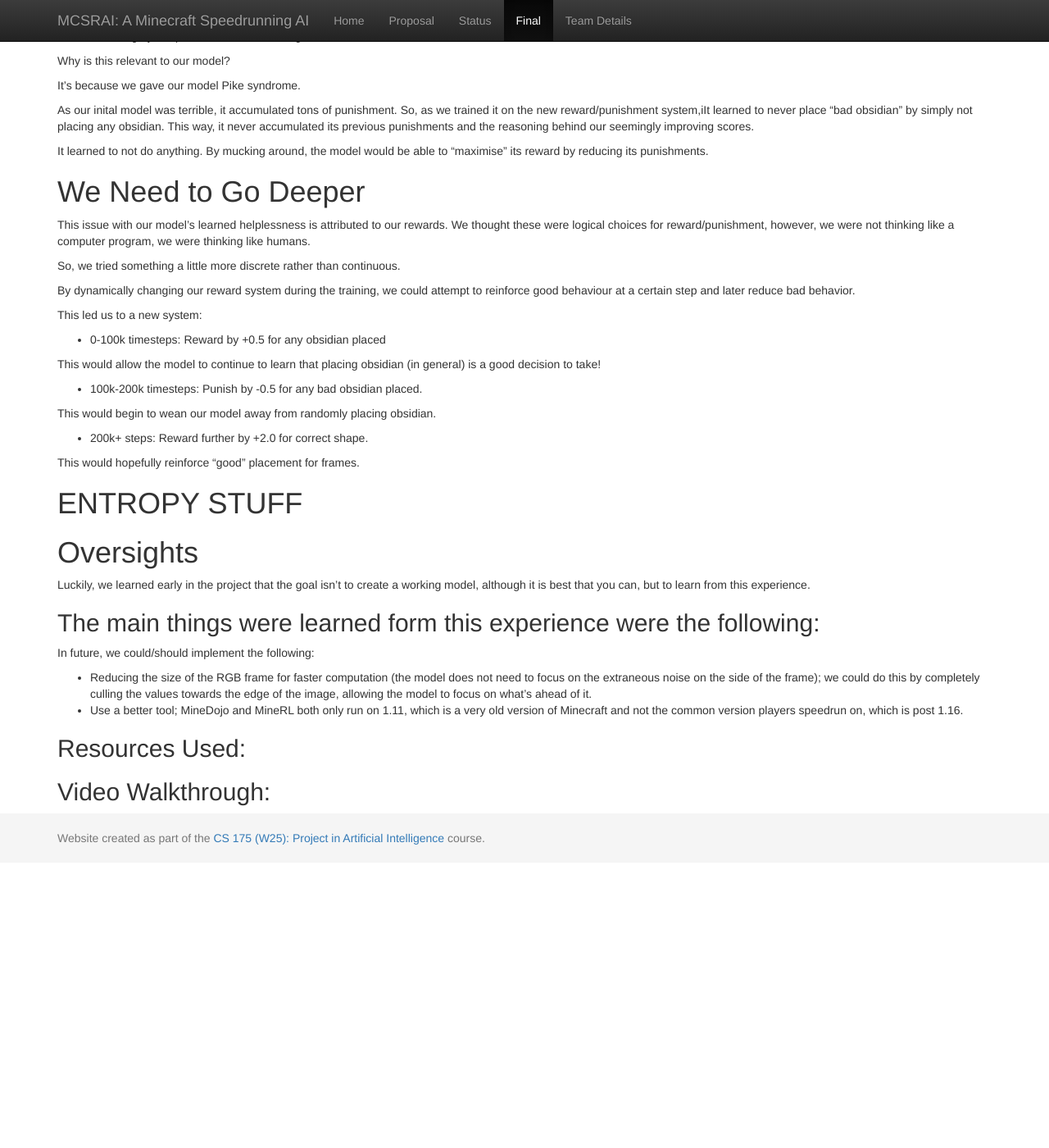
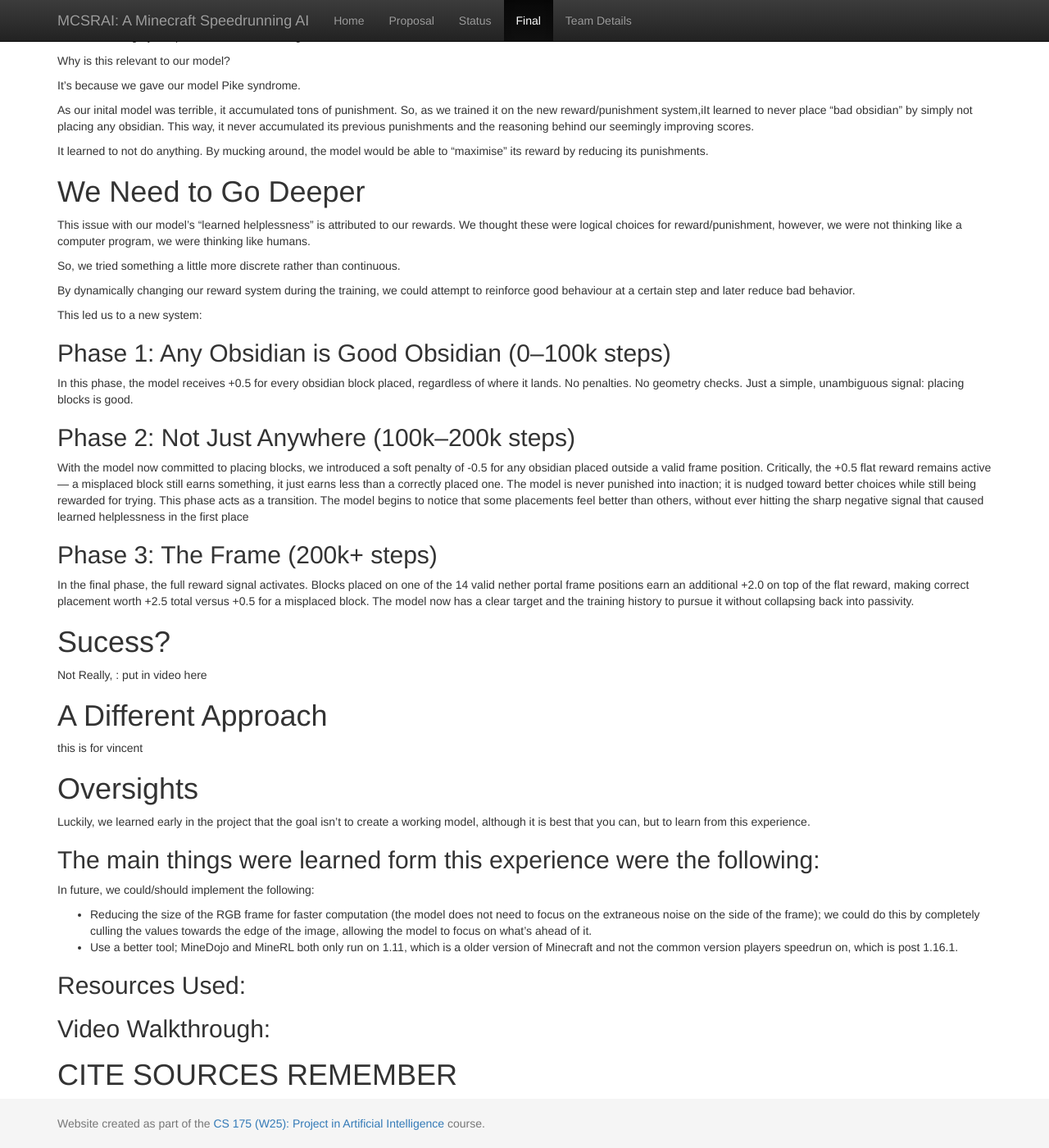
Before and after one commit to freakmykappachunguslife/MCSRAI, a Jekyll site: the page built from docs/final.md, in a window 1280 px wide and 1400 px high, scrolled down 2212 px. Shown: the whole window at 82% size. Built offline with Jekyll 4.4.1, drawn with Linux system fonts in a browser that asks for light colours; before the commit the page ends 3264 px from its top, so only the background shows below that.

Commit message:
added reward shaping doc

```diff
--- a/docs/final.md
+++ b/docs/final.md
@@ -117,26 +117,29 @@ It learned to not do anything. By mucking around, the model would be able to "ma
 
 # We Need to Go Deeper
 
-This issue with our model's learned helplessness is attributed to our rewards. We thought these were logical choices for reward/punishment, however, we were not thinking like a computer program, we were thinking like humans.
+This issue with our model's "learned helplessness" is attributed to our rewards. We thought these were logical choices for reward/punishment, however, we were not thinking like a computer program, we were thinking like humans.
 
 So, we tried something a little more discrete rather than continuous.
 
 By dynamically changing our reward system during the training, we could attempt to reinforce good behaviour at a certain step and later reduce bad behavior.
 
 This led us to a new system:
-- 0-100k timesteps: Reward by +0.5 for any obsidian placed
+## Phase 1: Any Obsidian is Good Obsidian (0–100k steps)
+In this phase, the model receives +0.5 for every obsidian block placed, regardless of where it lands. No penalties. No geometry checks. Just a simple, unambiguous signal: placing blocks is good.
 
-This would allow the model to continue to learn that placing obsidian (in general) is a good decision to take!
+## Phase 2: Not Just Anywhere (100k–200k steps)
+With the model now committed to placing blocks, we introduced a soft penalty of -0.5 for any obsidian placed outside a valid frame position. Critically, the +0.5 flat reward remains active — a misplaced block still earns something, it just earns less than a correctly placed one. The model is never punished into inaction; it is nudged toward better choices while still being rewarded for trying.
+This phase acts as a transition. The model begins to notice that some placements feel better than others, without ever hitting the sharp negative signal that caused learned helplessness in the first place
 
-- 100k-200k timesteps: Punish by -0.5 for any bad obsidian placed.
+## Phase 3: The Frame (200k+ steps)
+In the final phase, the full reward signal activates. Blocks placed on one of the 14 valid nether portal frame positions earn an additional +2.0 on top of the flat reward, making correct placement worth +2.5 total versus +0.5 for a misplaced block. The model now has a clear target and the training history to pursue it without collapsing back into passivity.
 
-This would begin to wean our model away from randomly placing obsidian.
 
-- 200k+ steps: Reward further by +2.0 for correct shape.
+# Sucess?
+Not Really, : put in video here
 
-This would hopefully reinforce "good" placement for frames.
-
-# ENTROPY STUFF
+# A Different Approach
+this is for vincent
 
 
 
@@ -150,7 +153,7 @@ The main things were learned form this experience were the following:
 
 In future, we could/should implement the following:
 - Reducing the size of the RGB frame for faster computation (the model does not need to focus on the extraneous noise on the side of the frame); we could do this by completely culling the values towards the edge of the image, allowing the model to focus on what's ahead of it.
-- Use a better tool; MineDojo and MineRL both only run on 1.11, which is a very old version of Minecraft and not the common version players speedrun on, which is post 1.16.
+- Use a better tool; MineDojo and MineRL both only run on 1.11, which is a older version of Minecraft and not the common version players speedrun on, which is post 1.16.1.
 
 
 
@@ -159,3 +162,6 @@ In future, we could/should implement the following:
 
 
 ## Video Walkthrough:
+
+
+# CITE SOURCES REMEMBER
```
